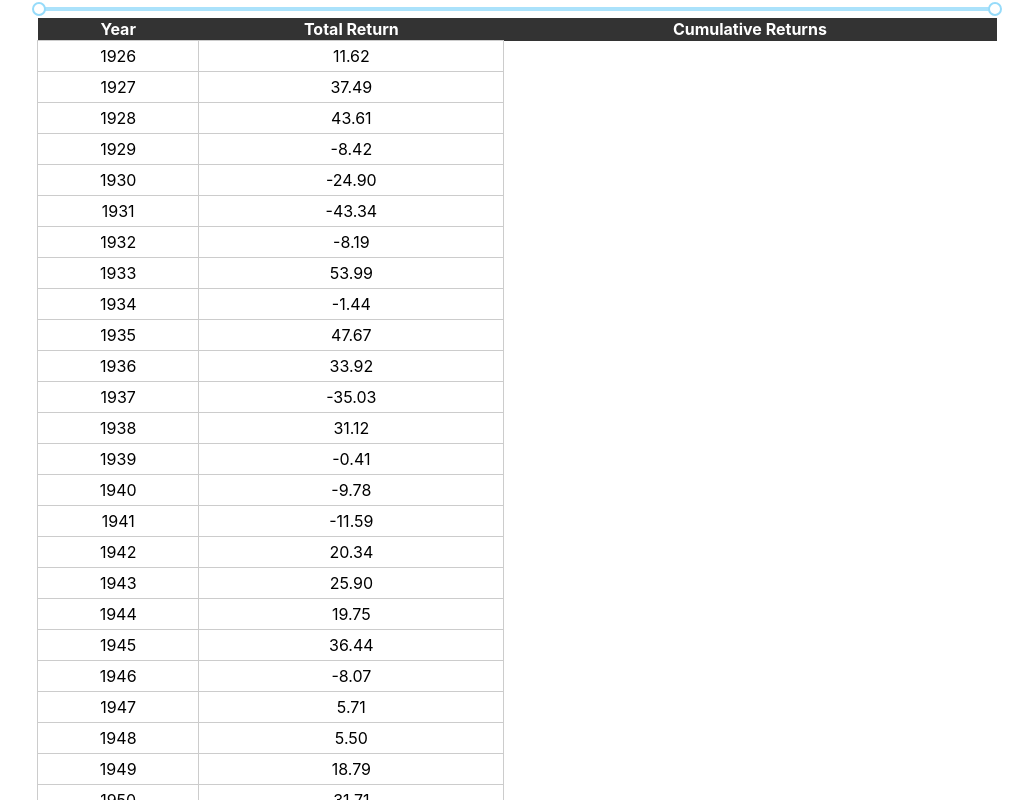
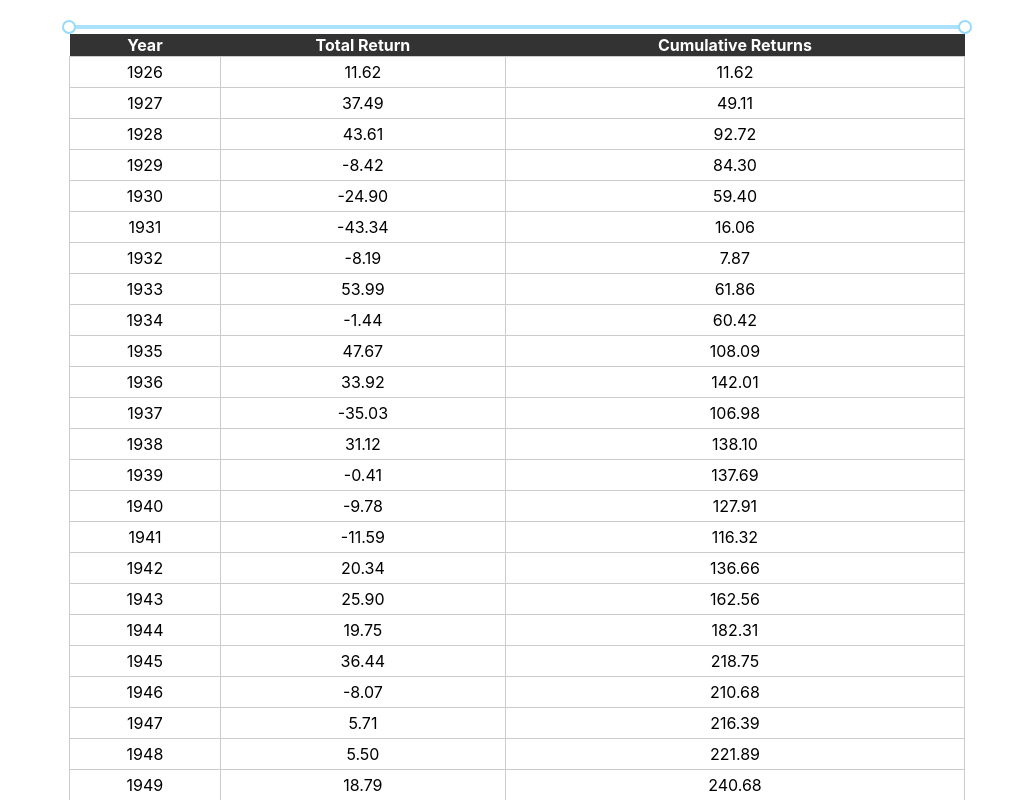
Before and after one commit to skennedy93/RetireUp-app, a React (Create React App) app: page / in a window 1280 px wide. Shown: the top 800 px of the page, without its empty margins (123-1156 px from the left). Built offline with nearby package versions, Linux system fonts and the light colour scheme.

Commit message:
table is now properly showing all three columns, working on trying to style the slider now

```diff
--- a/src/App.css
+++ b/src/App.css
@@ -1,5 +1,8 @@
 .App {
   text-align: center;
+  width: 70%;
+  margin: auto;
+  padding-top: 20px;
 }
 
 .App-logo {
--- a/src/App.js
+++ b/src/App.js
@@ -9,6 +9,8 @@ class App extends Component {
 
   constructor(props){
 
+//ordered will sort the data ascending instead of descending.
+//min and max will set our starting points for the slider by selecting the first and last year in the data provided.
     let ordered = data.sort((x,y) => x.year - y.year);
     let min = ordered[0]["year"];
     let max = ordered[data.length-1]["year"];
--- a/src/components/table.js
+++ b/src/components/table.js
@@ -3,9 +3,8 @@ import styled from 'styled-components'
 
 export default function Table(props){
     const Table = styled.table`
-    width: 75%;
+    width: 100%;
     border-collapse: collapse;
-    margin: auto;
     `
     const TableHeader = styled.th`
     background: #333;
@@ -25,6 +24,19 @@ export default function Table(props){
     let min = props.range[0]-1926;
     let info = props.data.slice(min, max);
 
+
+// going through every total return filtered by the slider and adding or subtracting to the total amount depending on if the
+// number is positive or negative. toFixed will give us the 2 digits after the decimal.
+    const cumulativeReturns = (num) => {
+        let count = 0;
+        let sum = 0;
+        for(let i = 0; i <= num; i++){
+          count += Number(info[i].totalReturn)
+          sum = count.toFixed(2)
+        }
+        return sum
+      }
+
     return(
         <Table>
             <tbody>
@@ -34,10 +46,11 @@ export default function Table(props){
                 <TableHeader>Cumulative Returns</TableHeader>
             </tr>
                 {
-                    info.map(data => (
+                    info.map((data, index) => (
                         <tr key={data.year}>
                             <TableData>{data.year}</TableData>
                             <TableData>{data.totalReturn}</TableData>
+                            <TableData>{cumulativeReturns(index)}</TableData>
                         </tr>
                     ))
                 }
--- a/src/components/tableSlider.js
+++ b/src/components/tableSlider.js
@@ -1,24 +1,17 @@
 import React from 'react';
 import Slider from 'rc-slider';
 import 'rc-slider/assets/index.css';
-import styled from 'styled-components'
 
 const createSliderWithTooltip = Slider.createSliderWithTooltip;
 const Range = createSliderWithTooltip(Slider.Range);
 
 export default function TableSlider(props) {
 
-  const Container = styled.table`
-  width: 75%;
-  margin: auto;
-  `
-
   const min = props.min;
   const max = props.max;
 
   return (
       <div>
-        <Container>
         <Range
         min={min}
         max={max}
@@ -26,7 +19,6 @@ export default function TableSlider(props) {
         onChange={props.onChange}
         allowCross = {false}
         />
-        </Container>
       </div>
     );
   }
```
Also changed, not shown: 1 other file (tests, documents, lock files or other folders).
